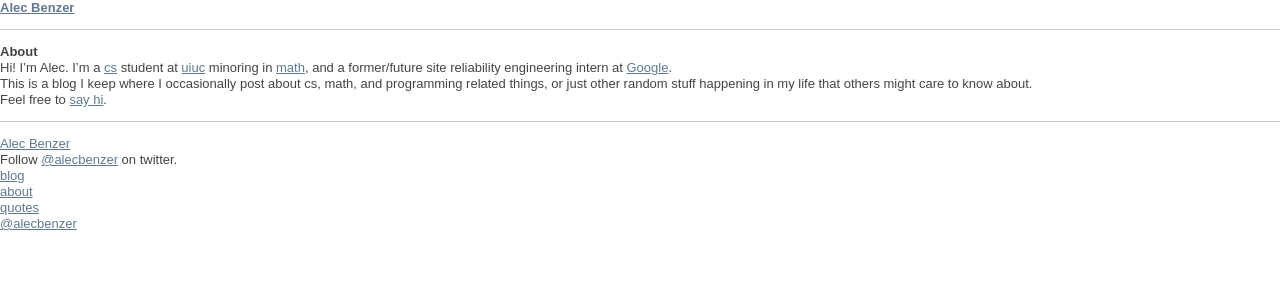
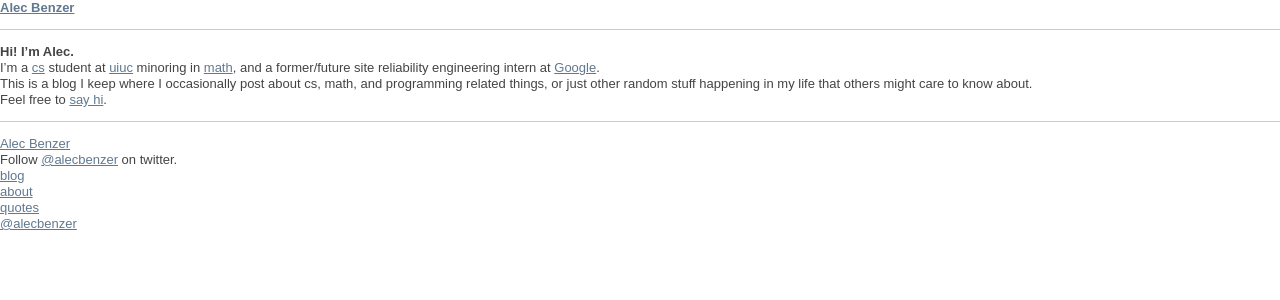
Before and after one commit to AlecBenzer/alecbenzer.github.com, a Jekyll site: the page built from about/index.md, in a window 1280 px wide. Shown: the top 300 px of the page. Built offline with Jekyll 4.4.1, drawn with Linux system fonts in a browser that asks for light colours; some web fonts are replaced.

Commit message:
changed to Open Sans cause I'm crazy

```diff
--- a/_includes/head.html
+++ b/_includes/head.html
@@ -5,8 +5,8 @@
   {% else %}
   <title>Alec Benzer</title>
   {% endif %}
-<link href='http://fonts.googleapis.com/css?family=PT+Serif:400,700' rel='stylesheet' type='text/css' />
-<link href='http://fonts.googleapis.com/css?family=Droid+Sans+Mono:400,700' rel='stylesheet' type='text/css' />
+<link href='http://fonts.googleapis.com/css?family=Source+Sans+Pro:300,400,400italic,600,600italic' rel='stylesheet' type='text/css' />
+<link href='http://fonts.googleapis.com/css?family=Open+Sans:300,400,400italic,600,600italic' rel='stylesheet' type='text/css' />
   <link href="/css/reset.css" rel="stylesheet" media="screen" type="text/css" />
   <link href="/css/style.css" rel="stylesheet" media="screen" type="text/css" />
   <script type="text/x-mathjax-config">
--- a/about/index.md
+++ b/about/index.md
@@ -1,9 +1,9 @@
 ---
 layout: page
 ---
-# About
+# Hi! I'm Alec.
 
-Hi! I'm Alec. I'm a [cs](http://cs.uiuc.edu) student at [uiuc](http://uiuc.edu) minoring in [math](http://math.uiuc.edu), and a former/future site reliability engineering intern at [Google](http://www.google.com/about/company/).
+I'm a [cs](http://cs.uiuc.edu) student at [uiuc](http://uiuc.edu) minoring in [math](http://math.uiuc.edu), and a former/future site reliability engineering intern at [Google](http://www.google.com/about/company/).
 
 This is a blog I keep where I occasionally post about cs, math, and programming related things, or just other random stuff happening in my life that others might care to know about.
 
--- a/css/style.scss
+++ b/css/style.scss
@@ -1,18 +1,19 @@
 ---
 ---
-$header-font: 'PT Serif', serif;
-$body-font: 'PT Serif', serif;
-$code-font: 'Droid Sans Mono', monospace;
+$header-font: 'Open Sans', serif;
+$title-font: 'Open Sans';
+$body-font: 'Open Sans', serif;
+$code-font: "Monaco", "Consolas", "Andale Mono", "DejaVu Sans Mono", monospace;
 
-$title-font-size: 22px;
-$h1-font-size: 26px;
-$h2-font-size: 22px;
-$body-font-size: 17px;
+$title-font-size: 23px;
+$h1-font-size: 25px;
+$h2-font-size: 23px;
+$body-font-size: 18px;
 $code-size: 14px;
 
 $h1-color: #000;
 $p-margin-bottom: 30px;
-$content-width: 33em; // 600px;
+$content-width: 35em; // 600px;
 
 body {
   font-family: $body-font;
@@ -53,8 +54,9 @@ h1, h2,  h3 {
 }
 
 span.date {
-  font-size: $body-font-size * 0.8;
-  font-style: italic;
+  font-size: $body-font-size * 0.9;
+  color: #777;
+  font-weight: 300;
 }
 
 div.date {
@@ -76,28 +78,29 @@ div.date {
 
   h1 {
     font-size: $h1-font-size;
-    font-weight: 700;
+    font-weight: 600;
     margin-bottom: 30px;
 
     small {
       margin-top: 3px;
       font-weight: 300;
       color: #888;
-      font-size: 15px;
+      font-size: $h1-font-size * 0.6;
       display: block;
       font-family: $header-font;
     }
 
     .name a {
+      font-weight: 300;
+      font-family: $title-font;
       font-size: $title-font-size;
-      font-weight: 300;
       color: #800;
     }
   }
 
   h2 {
     font-size: $h2-font-size;
-    font-weight: 700;
+    font-weight: 600;
     margin-top: 70px;
     margin-bottom: 10px;
   }
@@ -106,7 +109,7 @@ div.date {
     font-family: $body-font;
     font-size: $body-font-size;
     margin-bottom: $p-margin-bottom;
-    line-height: 1.65em;
+    line-height: 1.5em;
 
     code {
       font-family: $code-font;
@@ -177,3 +180,7 @@ div.date {
   margin-bottom: 20px;
   font-size: $body-font-size;
 }
+
+ol, ul {
+  margin-bottom: $p-margin-bottom;
+}
```
Also changed, not shown: _layouts/post.html (+16 -0 lines), css/style.css (+30 -25 lines).
